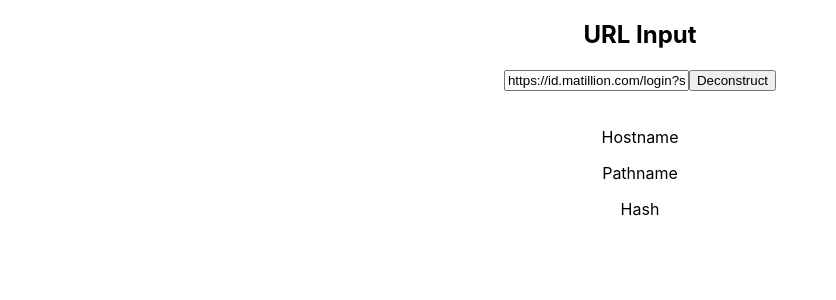
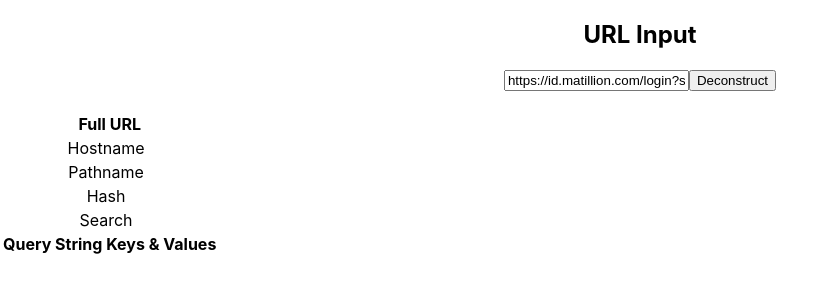
Before and after one commit to robdcal/url-deconstructor, a React (Create React App) app: page / in a window 1280 px wide. Shown: the top 300 px of the page, without its empty margins (0-836 px from the left). Built offline with nearby package versions, Linux system fonts and the light colour scheme.

Commit message:
implement query string deconstruction

```diff
--- a/src/App.jsx
+++ b/src/App.jsx
@@ -10,7 +10,7 @@ const deconstructUrl = (prevState, action) => {
     pathname: url.pathname ? url.pathname : null,
     hash: url.hash ? url.hash : null,
     search: url.search ? url.search : null,
-    searchParams: url.searchParams ? url.searchParams : null,
+    searchParams: url.searchParams ? url.searchParams : [],
   };
 };
 
@@ -18,10 +18,13 @@ const App = () => {
   const [Url, setUrl] = useState(
     "https://id.matillion.com/login?state=hKFo2SBtaVVBNTJ2bERUNDREc0NWLVE2T2J6U0ZNQVdPYjE1baFupWxvZ2luo3RpZNkgWFhtX25hUktmSER5N0ptVmVXbmZISEw2bDVDQ3BOVVKjY2lk2SB4dFU3MXhkc0w2TVhFZjVsenBPRHZkRkd2WngwMW9mTw&client=xtU71xdsL6MXEf5lzpODvdFGvZx01ofO&protocol=oauth2&audience=https%3A%2F%2Fapi.matillion.com&redirect_uri=https%3A%2F%2Fhub.matillion.com%3FreturnTo%3DeyJvcmlnaW4iOiJodHRwczovL2RhdGFsb2FkZXIubWF0aWxsaW9uLmNvbSIsInBhdGhuYW1lIjoiL3JlZ2lzdGVyIiwic2VhcmNoIjoiIn0%3D&pageBranding=mdl-default&scope=openid%20profile%20email&response_type=code&response_mode=query&nonce=emdIfmVZUjNWMTZ%2Ba0JZTmNJYklQX2FfVFRkMm9hUUhwWW90OUtCMFh2WQ%3D%3D&code_challenge=b_I1Nb_AxOUygfrE0bnArWvir0TELLeqFNBfRdn4j4E&code_challenge_method=S256&auth0Client=eyJuYW1lIjoiYXV0aDAtcmVhY3QiLCJ2ZXJzaW9uIjoiMS41LjAifQ%3D%3D"
   );
-  const [deconstructedUrl, dispatchDeconstructor] = useReducer(
-    deconstructUrl,
-    {}
-  );
+  const [deconstructedUrl, dispatchDeconstructor] = useReducer(deconstructUrl, {
+    hostname: null,
+    pathname: null,
+    hash: null,
+    search: null,
+    searchParams: [],
+  });
 
   const handleChange = (event) => {
     setUrl(event.target.value);
--- a/src/components/UrlParts.jsx
+++ b/src/components/UrlParts.jsx
@@ -1,17 +1,48 @@
 import { Fragment } from "react";
-import UrlPart from "./UrlPart";
 
 const UrlParts = ({ deconstructedUrl }) => {
   const { hostname, pathname, hash, search, searchParams } = deconstructedUrl;
 
   return (
     <Fragment>
-      {/* <UrlPart label={"Protocol"}></UrlPart>
-      <UrlPart label={"Subdomain"}></UrlPart>
-      <UrlPart label={"Domain"}></UrlPart> */}
-      <UrlPart label={"Hostname"} value={hostname}></UrlPart>
-      <UrlPart label={"Pathname"} value={pathname}></UrlPart>
-      <UrlPart label={"Hash"} value={hash}></UrlPart>
+      <table>
+        <tbody>
+          <tr>
+            <td colSpan={2}>
+              <strong>Full URL</strong>
+            </td>
+          </tr>
+          <tr>
+            <td>Hostname</td>
+            <td>{hostname}</td>
+          </tr>
+          <tr>
+            <td>Pathname</td>
+            <td>{pathname}</td>
+          </tr>
+          <tr>
+            <td>Hash</td>
+            <td>{hash}</td>
+          </tr>
+          <tr>
+            <td>Search</td>
+            <td>{search}</td>
+          </tr>
+          <tr>
+            <td colSpan={2}>
+              <strong>Query String Keys & Values</strong>
+            </td>
+          </tr>
+          {Array.from(searchParams.entries()).map((item, index) => {
+            return (
+              <tr key={index}>
+                <td>{item[0]}</td>
+                <td>{item[1]}</td>
+              </tr>
+            );
+          })}
+        </tbody>
+      </table>
     </Fragment>
   );
 };
```
